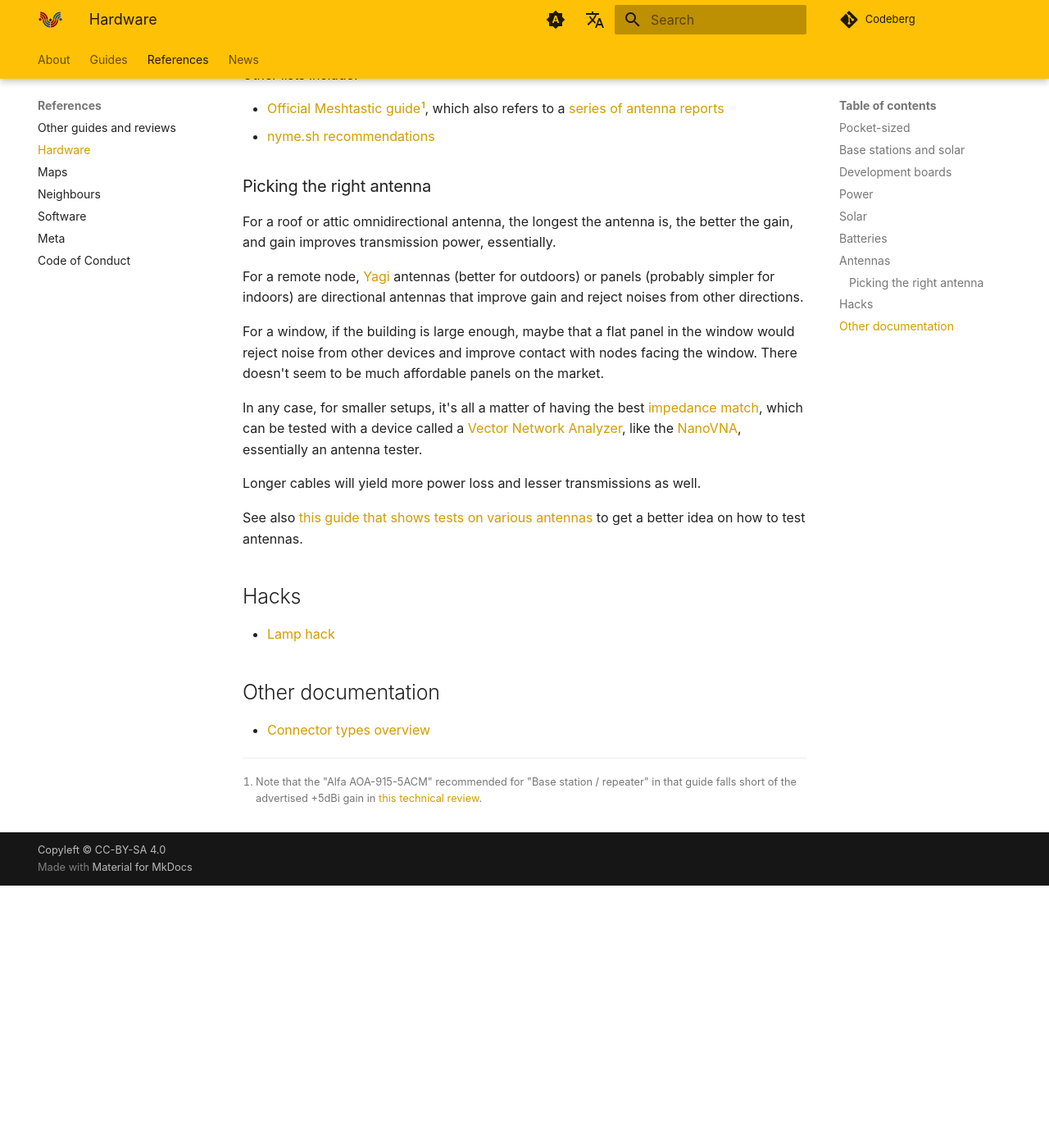
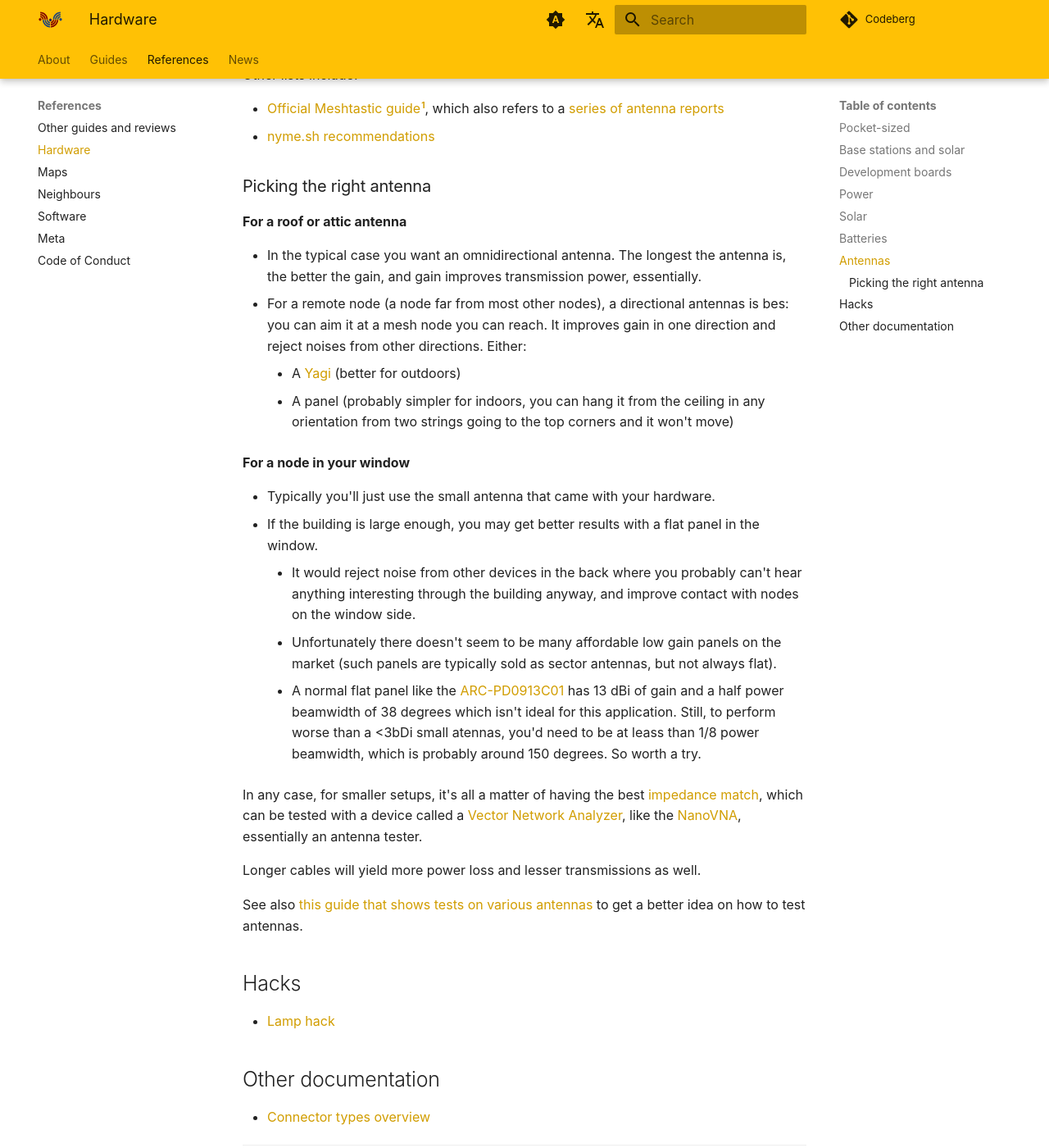
Before and after one commit to ReseauLibre/lora.reseaulibre.ca, an MkDocs documentation site: the page built from docs/references/hardware.md, in a window 1280 px wide and 1400 px high, scrolled down 2940 px. Shown: the whole window at 82% size. Built offline with MkDocs 1.6.1 and Material for MkDocs 9.7.7, drawn with Linux system fonts in a browser that asks for light colours; plug-ins that fetch from the network failed and are left out; comment, search, counter and statistics services are not loaded; before the commit the page ends 4020 px from its top, so only the background shows below that; some of the changed text lies outside the part shown.

Commit message:
Improve antenna choice section, add the two strings trick for flat panels

```diff
--- a/docs/references/hardware.md
+++ b/docs/references/hardware.md
@@ -139,23 +139,25 @@ Other lists include:
 [^1]:
 
     Note that the "Alfa AOA-915-5ACM" recommended for "Base station /
-    repeater" in that guide falls short of the advertised +5dBi gain
+    repeater" in that guide falls way short of the advertised +5dBi gain
     in [this technical review](https://antennatestlab.com/helium-network-antenna-reviews/alpha-network-ada-915-5acm-helium-antenna-5dbi).
 
 ### Picking the right antenna
 
-For a roof or attic omnidirectional antenna, the longest the antenna
-is, the better the gain, and gain improves transmission power,
-essentially.
+**For a roof or attic antenna**
 
-For a remote node, [Yagi](https://en.wikipedia.org/wiki/Yagi%E2%80%93Uda_antenna) antennas (better for outdoors) or panels
-(probably simpler for indoors) are directional antennas that improve
-gain and reject noises from other directions.
+  * In the typical case you want an omnidirectional antenna.  The longest the antenna is, the better the gain, and gain improves transmission power, essentially.
+  * For a remote node (a node far from most other nodes), a directional antennas is bes: you can aim it at a mesh node you can reach.  It improves gain in one direction and reject noises from other directions. Either:
+    * A [Yagi](https://en.wikipedia.org/wiki/Yagi%E2%80%93Uda_antenna) (better for outdoors)
+    * A panel (probably simpler for indoors, you can hang it from the ceiling in any orientation from two strings going to the top corners and it won't move)
 
-For a window, if the building is large enough, maybe that a flat panel
-in the window would reject noise from other devices and improve
-contact with nodes facing the window. There doesn't seem to be much
-affordable panels on the market.
+**For a node in your window**
+
+  * Typically you'll just use the small antenna that came with your hardware.
+  * If the building is large enough, you may get better results with a flat panel in the window.
+    * It would reject noise from other devices in the back where you probably can't hear anything interesting through the building anyway, and improve contact with nodes on the window side.
+    * Unfortunately there doesn't seem to be many affordable low gain panels on the market (such panels are typically sold as sector antennas, but not always flat).
+    * A normal flat panel like the [ARC-PD0913C01](https://www.streakwave.com/arc-wireless-arc-pd0913c01-arc-dual-pol-panel-ant-900mhz) has 13 dBi of gain and a half power beamwidth of 38 degrees which isn't ideal for this application.  Still, to perform worse than a <3bDi small atennas, you'd need to be at leass than 1/8 power beamwidth, which is probably around 150 degrees.  So worth a try.
 
 In any case, for smaller setups, it's all a matter of having the best
 [impedance match](https://en.wikipedia.org/wiki/Impedance_matching), which can be tested with a device called a
```
